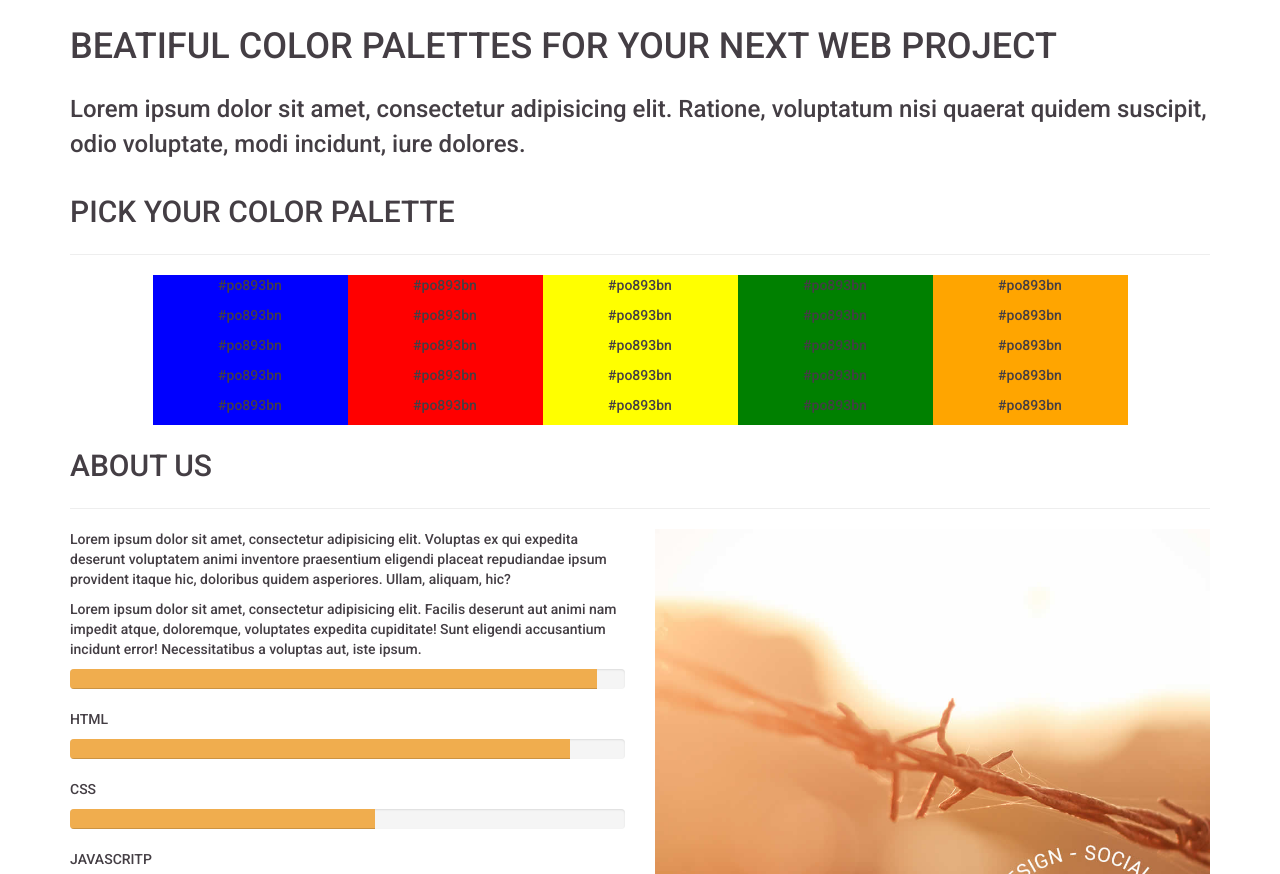
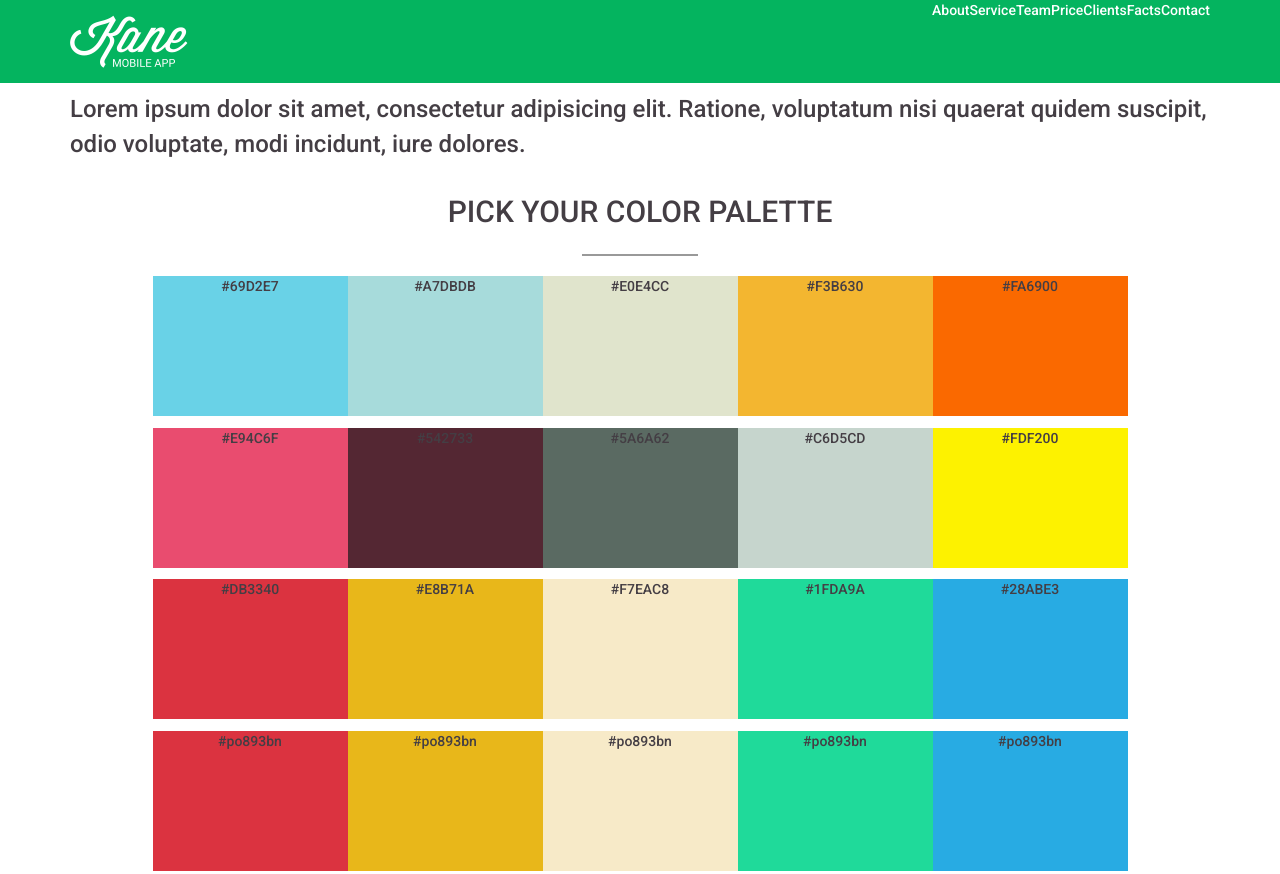
Before and after one commit to ValeriaPerez/34_Kane, a plain HTML site: page index.html in a window 1280 px wide. Shown: the top 874 px of the page. Drawn offline with nearby package versions, Linux system fonts and the light colour scheme.

Commit message:
agrego estilo en nav egador y colores y utilities

```diff
--- a/css/main.css
+++ b/css/main.css
@@ -1,27 +1,93 @@
 *{
 	font-family: 'Roboto';
 }
+.verdefondo{
+	background-color: #04B45F;
+	color: white;
+}
+hr{
+	border: 1px solid #999;
+	width: 10%;
+}
+.caja{
+	height: 140px;
+	margin-bottom: 1%;
+}
 #c1{
-	background-color: blue;
+	background-color: #69d2e7;
 }
 #c2{
-	background-color: red;
+	background-color: #A7DBDB;
 }
 #c3{
-	background-color: yellow;
+	background-color: #E0E4CC;
 }
 #c4{
-	background-color: green;
+	background-color: #F3B630;
 }
 #c5{
-	background-color: orange;
+	background-color: #FA6900;
 }
+/*SEGUNDO RENGLON DE COLORES*/
+#c6{
+	background-color: #E94C6F;
+}
+#c7{
+	background-color: #542733;
+}
+#c8{
+	background-color: #5A6A62;
+}
+#c9{
+	background-color: #C6D5CD;
+}
+#c10{
+	background-color: #FDF200;
+}
+/*TERCER RENGLON DE COLORES*/
+#c11{
+	background-color: #DB3340;
+}
+#c12{
+	background-color: #E8B71A;
+}
+#c13{
+	background-color: #F7EAC8;
+}
+#c14{
+	background-color: #1FDA9A;
+}
+#c15{
+	background-color: #28ABE3;
+}
+/*CUARTO RENGLON DE COLORES*/
+#c16{
+	background-color: #DB3340;
+}
+#c17{
+	background-color: #E8B71A;
+}
+#c18{
+	background-color: #F7EAC8;
+}
+#c19{
+	background-color: #1FDA9A;
+}
+#c20{
+	background-color: #28ABE3;
+}
+
+
+
 .ico-gde{
 	width: 5em;
 	font-color: white;
 }
 #fondo{
 	background-image: url(../img/img-divider-img.jpg);
-	height:
+	height::;
 	background-repeat: repeat-y;
 }
+#mensaje{
+	color: orange;
+}
--- /dev/null
+++ b/css/utilities.css
@@ -0,0 +1,100 @@
+/*Global*/
+*{
+	font-family: "OpenSans-Light" Helvetica;
+}
+
+@font-face{
+	font-family: OpenSans-Regular;
+	src: url(../fonts/Open/OpenSans-Regular.ttf);
+}
+@font-face{
+	font-family: OpenSans-Light;
+	src: url(../fonts/Open/OpenSans-Light.ttf);
+}
+@font-face{
+	font-family: OpenSans-Bold;
+	src: url(../fonts/Open/OpenSans-Bold.ttf);
+}
+
+/* Shortcuts */
+
+.pd-0 {
+	padding: 0;
+}
+.pt-5 {
+	padding-top: 5%;
+}
+.pt-10 {
+	padding-top: 10%;
+}
+.pb-5{
+	padding-bottom: 5%;
+}
+.pd-5 {
+	padding: 5%;
+}
+.pd-5-10{
+	padding: 5% 10%;
+}
+.mg-0{
+	margin: 0;
+}
+.w-100{
+	width: 100%;
+}
+.lh{
+	line-height: 1.5;
+}
+.text-bold{
+	font-weight: bold;
+}
+.text-center{
+	text-align: center;
+}
+.text-left{
+	text-align: left;
+}
+.text-right{
+	text-align: right;
+}
+.text-white{
+	color: white;
+}
+.text-gray{
+	color: rgb(83, 88, 95);
+}
+.text-blue{
+ color: #192951;
+}
+.a-none-decoration{
+	text-decoration: none;
+}
+.bg-gray{
+	background-color: #F2F2F2;
+}
+.bg-green{
+	background-color: #5E8039;
+}
+.bg-black{
+	background-color: #4D4D4D;
+}
+.text-gray{
+	color:#F2F2F2;
+}
+.text-black{
+	color: #4D4D4D;
+}
+.text-green{
+	color: #5E8039;
+}
+.text-white{
+	color:#fff;
+}
+.text-yellow{
+	color: #fac60e;
+}
+.bg-img-block{
+	background-size: cover;
+	background-repeat: no-repeat;
+	background-position: center;
+}
--- a/index.html
+++ b/index.html
@@ -12,6 +12,7 @@
 
     <link href="./css/bootstrap.css" rel="stylesheet">
     <link href="./css/main.css" rel="stylesheet">
+    <link rel="stylesheet" href="css/utilities.css">
     <link rel="stylesheet" href="./font-awesome/css/font-awesome.min.css">
 
   </head>
@@ -19,13 +20,37 @@
 	<div class="container">
 		<div class="row">
 			<div class="col-lg-12 col-md-12 col-xs-12">
-			<!--NAVEGADOR-->
-
+				<nav class="navbar navbar-fixed-top verdefondo">
+					<div class="container">
+						<div class="navbar-header">
+							<button type="button" class="navbar-toggle collapsed" data-toggle="collapse" data-target="#NavBar">
+								<span class="sr-only">Menu</span>
+								<span class="icon-bar text-white"></span>
+								<span class="icon-bar text-white"></span>
+								<span class="icon-bar text-white"></span>
+							</button>
+							<a href="#" class="navbar-brand text-white">
+								<img src="img/logo.png" alt="Logo" class="img-responsive">
+							</a>
+						</div>
+						<div class="collapse navbar-collapse" id="NavBar">
+							<ul class="nav navbar-nav navbar-right">
+								<li class="text-white">About</li>
+								<li class="text-white">Service</li>
+								<li class="text-white">Team</li>
+								<li class="text-white">Price</li>
+								<li class="text-white">Clients</li>
+								<li class="text-white">Facts</li>
+								<li class="text-white">Contact</li>
+							</ul>
+						</div>
+					</div>
+				</nav>
 			</div>
 		</div>
 		<header>
 			<div class="row">
-				<div class="col-lg-12">
+				<div class="col-lg-12 col-md-12 col-xs-12">
 					<h1>BEATIFUL COLOR PALETTES FOR YOUR NEXT WEB PROJECT</h1>
 					<h3>Lorem ipsum dolor sit amet, consectetur adipisicing elit. Ratione, voluptatum nisi quaerat quidem suscipit, odio voluptate, modi incidunt, iure dolores.</h3>
 				</div>
@@ -33,74 +58,74 @@
 		</header>
 		<section><!--COLORES-->
 			<div class="row">
-				<div class="col-lg-12">
+				<div class="col-lg-12 col-md-12 col-xs-12 text-center">
 					<h2>PICK YOUR COLOR PALETTE</h2>
 					<hr>
 				</div><!--PRIMER RENGLON DE COLORES-->
-				<div class="col-lg-2 col-lg-offset-1 text-center" id="c1">
-					<p>#po893bn</p>
+				<div class="col-lg-2 col-lg-offset-1 text-center caja" id="c1">
+					<p>#69D2E7</p>
 				</div>
-				<div class="col-lg-2 text-center" id="c2">
-					<p>#po893bn</p>
+				<div class="col-lg-2 text-center caja" id="c2">
+					<p>#A7DBDB</p>
 				</div>
-				<div class="col-lg-2 text-center" id="c3">
-					<p>#po893bn</p>
+				<div class="col-lg-2 text-center caja" id="c3">
+					<p>#E0E4CC</p>
 				</div>
-				<div class="col-lg-2 text-center" id="c4">
-					<p>#po893bn</p>
+				<div class="col-lg-2 text-center caja" id="c4">
+					<p>#F3B630</p>
 				</div>
-				<div class="col-lg-2 text-center" id="c5">
-					<p>#po893bn</p>
+				<div class="col-lg-2 text-center caja" id="c5">
+					<p>#FA6900</p>
 				</div><!--SEGUNDA RENGLON DE COLORES-->
 			</div>
 			<div class="row">
-				<div class="col-lg-2 col-lg-offset-1 text-center" id="c1">
-					<p>#po893bn</p>
+				<div class="col-lg-2 col-lg-offset-1 text-center caja" id="c6">
+					<p>#E94C6F</p>
 				</div>
-				<div class="col-lg-2 text-center" id="c2">
-					<p>#po893bn</p>
+				<div class="col-lg-2 text-center caja" id="c7">
+					<p>#542733</p>
 				</div>
-				<div class="col-lg-2 text-center" id="c3">
-					<p>#po893bn</p>
+				<div class="col-lg-2 text-center caja" id="c8">
+					<p>#5A6A62</p>
 				</div>
-				<div class="col-lg-2 text-center" id="c4">
-					<p>#po893bn</p>
+				<div class="col-lg-2 text-center caja" id="c9">
+					<p>#C6D5CD</p>
 				</div>
-				<div class="col-lg-2 text-center" id="c5">
-					<p>#po893bn</p>
+				<div class="col-lg-2 text-center caja" id="c10">
+					<p>#FDF200</p>
 				</div><!--TERCER RENGLON DE COLORES-->
 			</div>
 			<div class="row">
-				<div class="col-lg-2 col-lg-offset-1 text-center" id="c1">
-					<p>#po893bn</p>
+				<div class="col-lg-2 col-lg-offset-1 text-center caja" id="c11">
+					<p>#DB3340</p>
 				</div>
-				<div class="col-lg-2 text-center" id="c2">
-					<p>#po893bn</p>
+				<div class="col-lg-2 text-center caja" id="c12">
+					<p>#E8B71A</p>
 				</div>
-				<div class="col-lg-2 text-center" id="c3">
-					<p>#po893bn</p>
+				<div class="col-lg-2 text-center caja" id="c13">
+					<p>#F7EAC8</p>
 				</div>
-				<div class="col-lg-2 text-center" id="c4">
-					<p>#po893bn</p>
+				<div class="col-lg-2 text-center caja" id="c14">
+					<p>#1FDA9A</p>
 				</div>
-				<div class="col-lg-2 text-center" id="c5">
-					<p>#po893bn</p>
+				<div class="col-lg-2 text-center caja" id="c15">
+					<p>#28ABE3</p>
 				</div><!--CUARTO RENGLON DE COLORES-->
 			</div>
 			<div class="row">
-				<div class="col-lg-2 col-lg-offset-1 text-center" id="c1">
+				<div class="col-lg-2 col-lg-offset-1 text-center caja" id="c16">
 					<p>#po893bn</p>
 				</div>
-				<div class="col-lg-2 text-center" id="c2">
+				<div class="col-lg-2 text-center caja" id="c17">
 					<p>#po893bn</p>
 				</div>
-				<div class="col-lg-2 text-center" id="c3">
+				<div class="col-lg-2 text-center caja" id="c18">
 					<p>#po893bn</p>
 				</div>
-				<div class="col-lg-2 text-center" id="c4">
+				<div class="col-lg-2 text-center caja" id="c19">
 					<p>#po893bn</p>
 				</div>
-				<div class="col-lg-2 text-center" id="c5">
+				<div class="col-lg-2 text-center caja" id="c20">
 					<p>#po893bn</p>
 				</div><!--QUINTO Y ULTIMO RENGLON DE COLORES-->
 			</div>
@@ -469,11 +494,20 @@
 			<div class="col-lg-4">
 				<h2>Write Us</h2>
 				<hr>
-				<p><span class="glyphicon glyphicon-earphone" aria-hidden="true"></span> <b>123 123 123 123</b></p>
-				<p><span class="glyphicon glyphicon-send" aria-hidden="true"></span> <b>10 Lorum Ipsum Street</b></p>
+				<p><span class="glyphicon glyphicon-earphone" aria-hidden="true"></span> <b>+123 123 123 123</b></p>
+				<i class="fa fa-envelope" aria-hidden="true"></i> <b>10 Lorum Ipsum Street</b></p>
+				<i class="fa fa-fax" aria-hidden="true"></i> <b>+40 621 123 321 124</b>
 			</div>
 			<div class="col-lg-4">
-				hola mundo
+				<h2>Newsletter</h2>
+				<hr>
+				<div class="input-group">
+  					<span class="input-group-addon" id="basic-addon1">
+  						<i class="fa fa-envelope" aria-hidden="true" id="mensaje"></i>
+  					</span>
+  					<input type="text" class="form-control" placeholder="Enter email" aria-describedby="basic-addon1">
+				</div>
+				<button>Subscribe Now!</button>
 			</div>
 			<div class="row">
 				<div class="col-lg-6">
```
